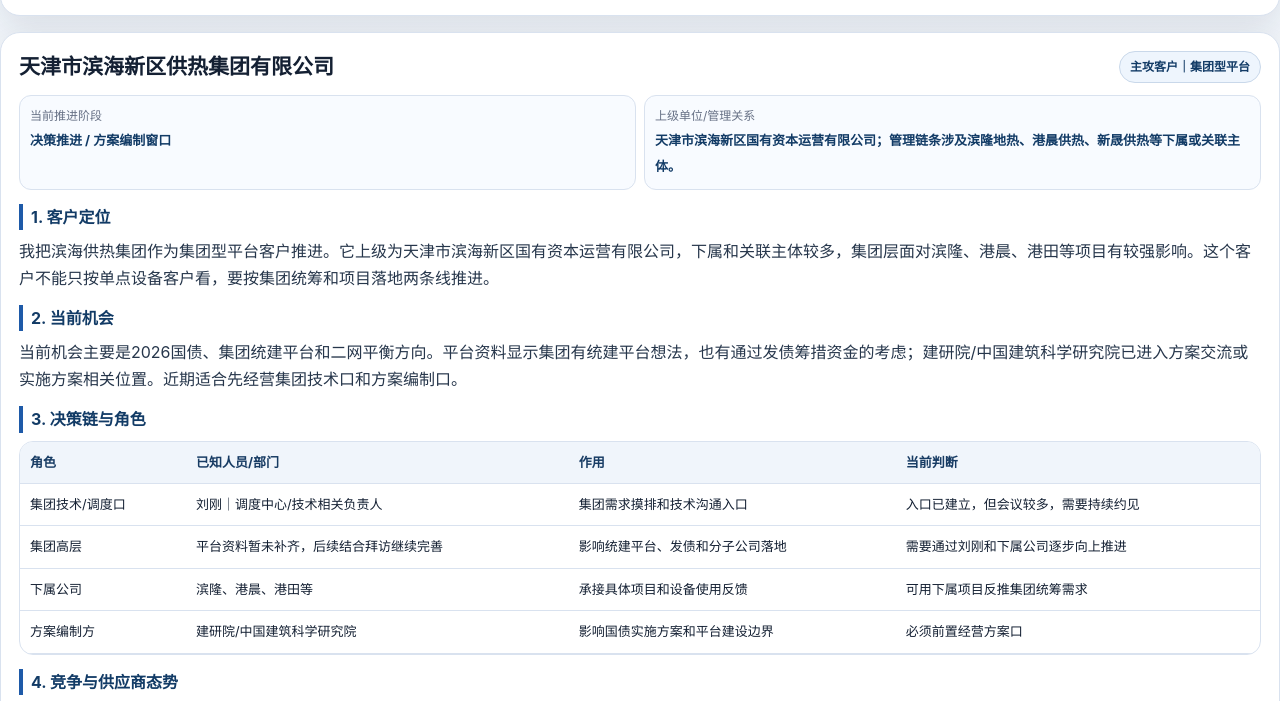
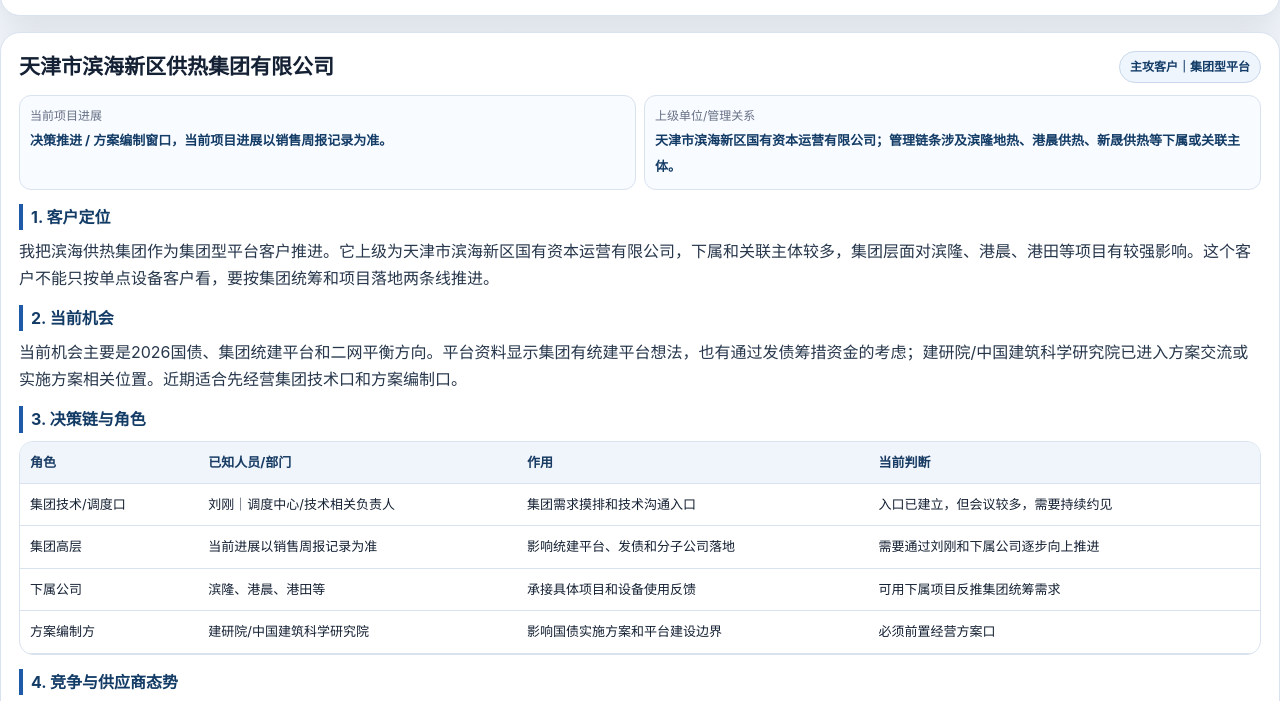
Before and after one commit to netjavacai/RUNA_tianjin_salesintelligence2026, a plain HTML site: page pages/customers.html in a window 1280 px wide. Shown: the part 1668-2369 px from the top of the page. Drawn offline with Linux system fonts and the light colour scheme.

Commit message:
Patch customer page roles and sales weekly progress wording

```diff
--- a/pages/customers.html
+++ b/pages/customers.html
@@ -26,7 +26,7 @@
   <header class="page-head"><h1>天津重点客户经营卡片</h1><p>我这次不再用压缩摘要写客户页，而是按本地销售作战平台里的客户、项目、竞品和动态评分信息，重新整理成可推进、可复盘的客户经营卡片。手机号等敏感联系方式不在页面展示。</p></header>
   <section class="customer-card">
     <div class="customer-head"><h2>天津市京津新城供热有限公司</h2><span class="badge">主攻客户｜项目窗口明确</span></div>
-    <div class="meta-grid"><div><span>当前推进阶段</span><b>商务/招采</b></div><div><span>上级单位/管理关系</span><b>天津地成建设投资有限公司；管理链条涉及宝坻区城管委供热所、朝霞街道办事处。</b></div></div>
+    <div class="meta-grid"><div><span>当前项目进展</span><b>商务/招采，当前项目进展以销售周报记录为准。</b></div><div><span>上级单位/管理关系</span><b>天津地成建设投资有限公司；管理链条涉及宝坻区城管委供热所、朝霞街道办事处。</b></div></div>
     <div class="block"><h3>1. 客户定位</h3><p>我当前把京津新城放在天津优先推进客户里。它是区属供热企业和项目主体，上级单位为天津地成建设投资有限公司，项目涉及超长期国债、智能平衡阀和软件平台，已经从客户、上级单位、考察和资料获取几个方向形成基础。</p></div>
     <div class="block"><h3>2. 当前机会</h3><p>当前机会集中在京津新城超长期国债项目2025/2026。齐东俊入口已打通，地成建设孟宪伟已被触达，可研、图纸、工程量和软件模块清单曾被拿到，说明项目不是停留在泛泛交流阶段。近期更适合抢智能平衡阀、软件平台和局部产品切入窗口。</p></div>
     <div class="block"><h3>3. 决策链与角色</h3><div class="table-wrap"><table><thead><tr><th>角色</th><th>已知人员/部门</th><th>作用</th><th>当前判断</th></tr></thead><tbody><tr><td>项目主体负责人</td><td>齐东俊｜总经理/项目决策人</td><td>项目入口、需求沟通、考察组织</td><td>入口已打通，但仍需继续确认其对最终采购的影响边界</td></tr><tr><td>上级单位</td><td>孟宪伟｜地成建设总经理</td><td>上级决策影响和资源协调</td><td>已触达，是我下一步必须持续经营的上级链条</td></tr><tr><td>引荐与属地关系</td><td>翟主任｜朝霞街道相关角色</td><td>引荐和属地协调</td><td>引荐链已验证，可作为复联和推进辅助路径</td></tr><tr><td>技术/方案沟通</td><td>王部长等技术口</td><td>可研、图纸、工程量和软件模块沟通</td><td>技术资料曾被拿到，后续要继续锁定参数和方案边界</td></tr></tbody></table></div></div>
@@ -38,10 +38,10 @@
   </section>
   <section class="customer-card">
     <div class="customer-head"><h2>天津市滨海新区供热集团有限公司</h2><span class="badge">主攻客户｜集团型平台</span></div>
-    <div class="meta-grid"><div><span>当前推进阶段</span><b>决策推进 / 方案编制窗口</b></div><div><span>上级单位/管理关系</span><b>天津市滨海新区国有资本运营有限公司；管理链条涉及滨隆地热、港晨供热、新晟供热等下属或关联主体。</b></div></div>
+    <div class="meta-grid"><div><span>当前项目进展</span><b>决策推进 / 方案编制窗口，当前项目进展以销售周报记录为准。</b></div><div><span>上级单位/管理关系</span><b>天津市滨海新区国有资本运营有限公司；管理链条涉及滨隆地热、港晨供热、新晟供热等下属或关联主体。</b></div></div>
     <div class="block"><h3>1. 客户定位</h3><p>我把滨海供热集团作为集团型平台客户推进。它上级为天津市滨海新区国有资本运营有限公司，下属和关联主体较多，集团层面对滨隆、港晨、港田等项目有较强影响。这个客户不能只按单点设备客户看，要按集团统筹和项目落地两条线推进。</p></div>
     <div class="block"><h3>2. 当前机会</h3><p>当前机会主要是2026国债、集团统建平台和二网平衡方向。平台资料显示集团有统建平台想法，也有通过发债筹措资金的考虑；建研院/中国建筑科学研究院已进入方案交流或实施方案相关位置。近期适合先经营集团技术口和方案编制口。</p></div>
-    <div class="block"><h3>3. 决策链与角色</h3><div class="table-wrap"><table><thead><tr><th>角色</th><th>已知人员/部门</th><th>作用</th><th>当前判断</th></tr></thead><tbody><tr><td>集团技术/调度口</td><td>刘刚｜调度中心/技术相关负责人</td><td>集团需求摸排和技术沟通入口</td><td>入口已建立，但会议较多，需要持续约见</td></tr><tr><td>集团高层</td><td>平台资料暂未补齐，后续结合拜访继续完善</td><td>影响统建平台、发债和分子公司落地</td><td>需要通过刘刚和下属公司逐步向上推进</td></tr><tr><td>下属公司</td><td>滨隆、港晨、港田等</td><td>承接具体项目和设备使用反馈</td><td>可用下属项目反推集团统筹需求</td></tr><tr><td>方案编制方</td><td>建研院/中国建筑科学研究院</td><td>影响国债实施方案和平台建设边界</td><td>必须前置经营方案口</td></tr></tbody></table></div></div>
+    <div class="block"><h3>3. 决策链与角色</h3><div class="table-wrap"><table><thead><tr><th>角色</th><th>已知人员/部门</th><th>作用</th><th>当前判断</th></tr></thead><tbody><tr><td>集团技术/调度口</td><td>刘刚｜调度中心/技术相关负责人</td><td>集团需求摸排和技术沟通入口</td><td>入口已建立，但会议较多，需要持续约见</td></tr><tr><td>集团高层</td><td>当前进展以销售周报记录为准</td><td>影响统建平台、发债和分子公司落地</td><td>需要通过刘刚和下属公司逐步向上推进</td></tr><tr><td>下属公司</td><td>滨隆、港晨、港田等</td><td>承接具体项目和设备使用反馈</td><td>可用下属项目反推集团统筹需求</td></tr><tr><td>方案编制方</td><td>建研院/中国建筑科学研究院</td><td>影响国债实施方案和平台建设边界</td><td>必须前置经营方案口</td></tr></tbody></table></div></div>
     <div class="block"><h3>4. 竞争与供应商态势</h3><div class="table-wrap"><table><thead><tr><th>已知供应商/相关方</th><th>可能角色</th><th>对RUNA影响</th><th>应对动作</th></tr></thead><tbody><tr><td>建研院</td><td>实施方案编制/设计影响方</td><td>可能决定平台和智能化内容边界</td><td>提前提交参数建议和方案差异</td></tr><tr><td>中国建筑科学研究院</td><td>发债交流和前期方案影响方</td><td>可能先影响集团高层判断</td><td>用RUNA设备+平台+运行场景能力补位</td></tr><tr><td>下属既有供应商</td><td>分公司存量系统或设备方</td><td>可能影响统一平台落地</td><td>先梳理各分公司系统和数据现状</td></tr></tbody></table></div></div>
     <div class="block"><h3>5. RUNA切入方案</h3><div class="table-wrap"><table><thead><tr><th>客户问题</th><th>RUNA方案</th><th>推进价值</th></tr></thead><tbody><tr><td>集团统建平台想法</td><td>智慧供热平台/集团监管方案</td><td>帮助集团看清下属站点、能耗和运行差异</td></tr><tr><td>2026国债和方案编制</td><td>设计院前置参数和智能化接口建议</td><td>把RUNA能力前置到实施方案阶段</td></tr><tr><td>下属公司二网和平衡诉求</td><td>二网平衡/智能阀控/站控联动</td><td>用下属试点支撑集团判断</td></tr></tbody></table></div></div>
     <div class="block"><h3>6. 下一步动作</h3><ul class="clean-list"><li>继续约刘刚，确认集团统建平台和发债推进节奏。</li><li>摸清建研院/中国建筑科学研究院在方案中的具体角色。</li><li>选择滨隆或其他下属公司作为试点切口，反推集团统筹需求。</li><li>准备集团监管、二网平衡和站控联动的一页式交流材料。</li></ul></div>
@@ -50,19 +50,19 @@
   </section>
   <section class="customer-card">
     <div class="customer-head"><h2>天津市房信供热有限公司</h2><span class="badge">重点跟进｜机会摸排</span></div>
-    <div class="meta-grid"><div><span>当前推进阶段</span><b>决策推进 / 线索摸排</b></div><div><span>上级单位/管理关系</span><b>上级公司-水务局；具体管理关系后续结合拜访继续完善。</b></div></div>
+    <div class="meta-grid"><div><span>当前项目进展</span><b>决策推进 / 线索摸排，当前项目进展以销售周报记录为准。</b></div><div><span>上级单位/管理关系</span><b>上级公司-水务局；后续结合销售周报继续更新。</b></div></div>
     <div class="block"><h3>1. 客户定位</h3><p>房信供热当前更像需要继续摸排的重点客户。平台资料显示其上级关系涉及水务局，朱作为副总是项目推进位，张伟涛部长已形成沟通线索。这个客户目前不能写成项目已成熟，但值得继续经营。</p></div>
     <div class="block"><h3>2. 当前机会</h3><p>当前机会仍处于项目机会摸排阶段，关键是确认真实需求、预算和项目类型。已有资料提示建研院因素存在，说明后续如果出现方案或设计阶段，必须提前摸清方案方。近期适合先做需求访谈和技术交流，不宜直接推大方案。</p></div>
-    <div class="block"><h3>3. 决策链与角色</h3><div class="table-wrap"><table><thead><tr><th>角色</th><th>已知人员/部门</th><th>作用</th><th>当前判断</th></tr></thead><tbody><tr><td>项目推进位</td><td>朱作为｜副总</td><td>可能影响项目推进和内部协调</td><td>需要继续约见，确认预算和项目边界</td></tr><tr><td>业务沟通口</td><td>张伟涛｜部长</td><td>客户需求搜集和客情维护</td><td>已形成沟通基础，可继续补齐现场信息</td></tr><tr><td>上级关系</td><td>水务局/上级公司</td><td>影响预算、项目审批和采购路径</td><td>平台资料暂未补齐，后续结合拜访继续完善</td></tr></tbody></table></div></div>
+    <div class="block"><h3>3. 决策链与角色</h3><div class="table-wrap"><table><thead><tr><th>角色</th><th>已知人员/部门</th><th>作用</th><th>当前判断</th></tr></thead><tbody><tr><td>董事长</td><td>于占江</td><td>方向判断/重大事项决策</td><td>后续结合项目推进继续跟进</td></tr><tr><td>总经理</td><td>张敏</td><td>经营统筹/项目推进</td><td>后续结合销售周报更新进展</td></tr></tbody></table></div></div>
     <div class="block"><h3>4. 竞争与供应商态势</h3><div class="table-wrap"><table><thead><tr><th>已知供应商/相关方</th><th>可能角色</th><th>对RUNA影响</th><th>应对动作</th></tr></thead><tbody><tr><td>建研院</td><td>方案或设计影响方</td><td>可能影响项目技术口径</td><td>先确认是否进入具体方案阶段</td></tr><tr><td>现有设备/系统供应商</td><td>存量合作方</td><td>可能影响接口和替换路径</td><td>拜访时补齐既有系统、站点和供应商清单</td></tr></tbody></table></div></div>
     <div class="block"><h3>5. RUNA切入方案</h3><div class="table-wrap"><table><thead><tr><th>客户问题</th><th>RUNA方案</th><th>推进价值</th></tr></thead><tbody><tr><td>需求尚未完全清楚</td><td>SPIN需求识别/客户作战卡</td><td>先判断是否真有项目窗口</td></tr><tr><td>可能存在二网或站控问题</td><td>二网平衡/换热站自控</td><td>从运行痛点切入，不直接承诺效果</td></tr><tr><td>可能涉及方案方</td><td>设计院前置沟通材料</td><td>避免后期被动跟随参数</td></tr></tbody></table></div></div>
-    <div class="block"><h3>6. 下一步动作</h3><ul class="clean-list"><li>先约朱作为副总或张伟涛部长，确认项目类型和预算口径。</li><li>补齐现有系统、站点数量、供应商和设计院关系。</li><li>准备二网平衡、站控和客服投诉治理的初访问题。</li><li>如果客户愿意交流，再推动一次小范围技术沟通。</li></ul></div>
+    <div class="block"><h3>6. 下一步动作</h3><ul class="clean-list"><li>当前项目进展以销售周报记录为准，后续结合拜访继续更新。</li><li>补齐现有系统、站点数量、供应商和设计院关系。</li><li>准备二网平衡、站控和客服投诉治理的初访问题。</li><li>如果客户愿意交流，再推动一次小范围技术沟通。</li></ul></div>
     <div class="block"><h3>7. 当前风险</h3><ul class="clean-list"><li>项目边界不清，容易把潜在线索误判为成熟机会。</li><li>预算和上级审批路径尚未打开。</li><li>建研院角色需要进一步核验。</li><li>缺少明确产品切入点前，不宜重投入。</li></ul></div>
     <div class="block"><h3>8. 所需支持</h3><div class="support-list"><span>区域品牌材料</span><span>本地化服务说明</span><span>客户初访问题卡</span><span>设计院沟通材料</span></div></div>
   </section>
   <section class="customer-card">
     <div class="customer-head"><h2>天津市恒安供热发展有限公司</h2><span class="badge">重点跟进｜采购窗口</span></div>
-    <div class="meta-grid"><div><span>当前推进阶段</span><b>决策推进 / 采购窗口</b></div><div><span>上级单位/管理关系</span><b>区平台公司-区国资委；内部链条涉及采购部、调度中心、总经理。</b></div></div>
+    <div class="meta-grid"><div><span>当前项目进展</span><b>决策推进 / 采购窗口，当前项目进展以销售周报记录为准。</b></div><div><span>上级单位/管理关系</span><b>区平台公司-区国资委；内部链条涉及采购部、调度中心、总经理。</b></div></div>
     <div class="block"><h3>1. 客户定位</h3><p>恒安供热是宝坻区属供热企业，平台资料显示其供热区域覆盖较大，当前线索集中在国债和智能平衡阀采购。采购部、调度中心和总经理链条都出现过，但总经理约见仍有难度。</p></div>
     <div class="block"><h3>2. 当前机会</h3><p>当前机会指向恒安供热1.1亿国债/智能平衡阀采购。平台动作建议已转向报价、入围和采购影响人经营，说明它不是简单品牌介绍阶段。近期应重点确认批复、资金边界、采购时间和入围条件。</p></div>
     <div class="block"><h3>3. 决策链与角色</h3><div class="table-wrap"><table><thead><tr><th>角色</th><th>已知人员/部门</th><th>作用</th><th>当前判断</th></tr></thead><tbody><tr><td>采购影响人</td><td>吴宝芬｜企业发展部/采购相关负责人</td><td>参数、询价、组织交流</td><td>当前主要推进口之一</td></tr><tr><td>运行技术口</td><td>李海生｜调度中心主任</td><td>运行需求和技术判断</td><td>适合围绕智能平衡阀和调度效果继续交流</td></tr><tr><td>最终决策影响</td><td>陈刚｜总经理</td><td>高层拍板和项目推进</td><td>目前难约，需要通过供热所或既有关系促进</td></tr><tr><td>属地协助</td><td>供热所相关角色</td><td>帮助推进高层约见</td><td>可作为下一步破局辅助路径</td></tr></tbody></table></div></div>
@@ -74,22 +74,22 @@
   </section>
   <section class="customer-card">
     <div class="customer-head"><h2>天津市鑫泰供热有限公司</h2><span class="badge">观察推进｜先补决策链</span></div>
-    <div class="meta-grid"><div><span>当前推进阶段</span><b>决策推进 / 线索初开</b></div><div><span>上级单位/管理关系</span><b>上级单位未明确；目前只到工程技术口。</b></div></div>
+    <div class="meta-grid"><div><span>当前项目进展</span><b>决策推进 / 线索初开，当前项目进展以销售周报记录为准。</b></div><div><span>上级单位/管理关系</span><b>后续结合销售周报继续更新；目前已补充总经理和副总经理角色。</b></div></div>
     <div class="block"><h3>1. 客户定位</h3><p>鑫泰目前是供热企业线索，但平台资料显示只打开到郝长岭工程师，父级单位未明确，预算和决策链尚未打开。我当前不会把它放在第一优先级，但会保留观察和轻量推进。</p></div>
     <div class="block"><h3>2. 当前机会</h3><p>当前记录主要是合作机会摸排，郝工有会议，后续另约沟通，并已添加微信分享公司及产品介绍。平台推理提示存在预算压力，适合先做小范围技术交流或试点型切入，不宜上来推完整方案。</p></div>
-    <div class="block"><h3>3. 决策链与角色</h3><div class="table-wrap"><table><thead><tr><th>角色</th><th>已知人员/部门</th><th>作用</th><th>当前判断</th></tr></thead><tbody><tr><td>技术入口</td><td>郝长岭｜工程师</td><td>技术交流和初步信息入口</td><td>已打开初步联系，但不是完整决策链</td></tr><tr><td>经营/采购口</td><td>平台资料暂未补齐，后续结合拜访继续完善</td><td>影响预算和采购</td><td>下一步必须补齐</td></tr><tr><td>高层或上级单位</td><td>平台资料暂未补齐，后续结合拜访继续完善</td><td>影响是否值得加大投入</td><td>未打开前不宜重投入</td></tr></tbody></table></div></div>
+    <div class="block"><h3>3. 决策链与角色</h3><div class="table-wrap"><table><thead><tr><th>角色</th><th>已知人员/部门</th><th>作用</th><th>当前判断</th></tr></thead><tbody><tr><td>总经理</td><td>杨春鹏</td><td>决策/统筹</td><td>后续结合项目推进继续跟进</td></tr><tr><td>副总经理</td><td>刘炳海</td><td>经营/技术协同</td><td>后续结合拜访继续补充判断</td></tr></tbody></table></div></div>
     <div class="block"><h3>4. 竞争与供应商态势</h3><div class="table-wrap"><table><thead><tr><th>已知供应商/相关方</th><th>可能角色</th><th>对RUNA影响</th><th>应对动作</th></tr></thead><tbody><tr><td>现有供应商</td><td>存量设备或系统方</td><td>可能影响替换和接口边界</td><td>拜访时先问清现有系统和采购习惯</td></tr><tr><td>价格型竞争方</td><td>潜在采购竞争</td><td>经营困难或预算压力会放大价格因素</td><td>优先推试点和分步实施</td></tr></tbody></table></div></div>
     <div class="block"><h3>5. RUNA切入方案</h3><div class="table-wrap"><table><thead><tr><th>客户问题</th><th>RUNA方案</th><th>推进价值</th></tr></thead><tbody><tr><td>预算和需求未清</td><td>技术交流+需求识别</td><td>先判断是否有真实项目窗口</td></tr><tr><td>可能存在二网/站控问题</td><td>二网平衡/站控改造试点</td><td>用小范围场景验证价值</td></tr><tr><td>决策链不完整</td><td>客户作战卡补齐</td><td>避免只在技术口空转</td></tr></tbody></table></div></div>
-    <div class="block"><h3>6. 下一步动作</h3><ul class="clean-list"><li>再次约郝长岭，补齐当前运行痛点和项目计划。</li><li>确认是否有预算、批复或近期采购窗口。</li><li>摸清高层、采购和上级单位关系。</li><li>如果需求明确，再安排一次轻量技术交流。</li></ul></div>
+    <div class="block"><h3>6. 下一步动作</h3><ul class="clean-list"><li>当前项目进展以销售周报记录为准，后续结合拜访继续更新。</li><li>确认是否有预算、批复或近期采购窗口。</li><li>继续跟进总经理杨春鹏、副总经理刘炳海相关推进口径。</li><li>如果需求明确，再安排一次轻量技术交流。</li></ul></div>
     <div class="block"><h3>7. 当前风险</h3><ul class="clean-list"><li>当前只到工程师，决策链不完整。</li><li>预算和付款能力不清，不适合重投入。</li><li>客户真实需求尚未被验证。</li><li>容易停留在资料发送和泛泛交流。</li></ul></div>
     <div class="block"><h3>8. 所需支持</h3><div class="support-list"><span>轻量产品资料</span><span>初访SPIN问题卡</span><span>小范围试点方案模板</span></div></div>
   </section>
   <section class="customer-card">
     <div class="customer-head"><h2>天津能源集团</h2><span class="badge">集团路径观察｜不强写项目</span></div>
-    <div class="meta-grid"><div><span>当前推进阶段</span><b>集团路径观察</b></div><div><span>上级单位/管理关系</span><b>平台资料暂未补齐，后续结合拜访继续完善。</b></div></div>
+    <div class="meta-grid"><div><span>当前项目进展</span><b>集团路径观察，当前项目进展以销售周报记录为准。</b></div><div><span>上级单位/管理关系</span><b>当前进展以销售周报记录为准，后续结合项目推进继续补充。</b></div></div>
     <div class="block"><h3>1. 客户定位</h3><p>现有平台接口没有形成天津能源集团的独立客户卡。我当前只把它作为集团级路径观察对象，不把它写成已经打开的项目机会。后续如果要推进，需要先明确下属单位、主管部门、预算路径和具体项目窗口。</p></div>
     <div class="block"><h3>2. 当前机会</h3><p>当前不宜直接写成成熟机会。更稳妥的做法，是结合天津区域供热集团、区属平台和具体供热公司线索，判断是否存在集团监管、低碳能源监管、平台统筹或标杆交流窗口。</p></div>
-    <div class="block"><h3>3. 决策链与角色</h3><div class="table-wrap"><table><thead><tr><th>角色</th><th>已知人员/部门</th><th>作用</th><th>当前判断</th></tr></thead><tbody><tr><td>集团高层/主管部门</td><td>平台资料暂未补齐，后续结合拜访继续完善</td><td>决定是否存在集团级统筹窗口</td><td>先不写成已触达</td></tr><tr><td>下属供热单位</td><td>平台资料暂未补齐，后续结合拜访继续完善</td><td>可能承接具体项目</td><td>需从具体客户反推集团需求</td></tr><tr><td>信息化/生产运行口</td><td>平台资料暂未补齐，后续结合拜访继续完善</td><td>影响平台、调度、能耗类需求</td><td>后续按项目窗口补齐</td></tr></tbody></table></div></div>
+    <div class="block"><h3>3. 决策链与角色</h3><div class="table-wrap"><table><thead><tr><th>角色</th><th>已知人员/部门</th><th>作用</th><th>当前判断</th></tr></thead><tbody><tr><td>集团高层/主管部门</td><td>当前进展以销售周报记录为准</td><td>决定是否存在集团级统筹窗口</td><td>先不写成已触达</td></tr><tr><td>下属供热单位</td><td>当前进展以销售周报记录为准</td><td>可能承接具体项目</td><td>需从具体客户反推集团需求</td></tr><tr><td>信息化/生产运行口</td><td>当前进展以销售周报记录为准</td><td>影响平台、调度、能耗类需求</td><td>后续按项目窗口补齐</td></tr></tbody></table></div></div>
     <div class="block"><h3>4. 竞争与供应商态势</h3><div class="table-wrap"><table><thead><tr><th>已知供应商/相关方</th><th>可能角色</th><th>对RUNA影响</th><th>应对动作</th></tr></thead><tbody><tr><td>既有平台或系统方</td><td>存量系统供应商</td><td>可能影响平台切入</td><td>先梳理既有系统和下属单位应用情况</td></tr><tr><td>设计院/咨询方</td><td>前期方案影响方</td><td>可能影响集团级方案口径</td><td>如出现统筹项目，需前置方案方</td></tr></tbody></table></div></div>
     <div class="block"><h3>5. RUNA切入方案</h3><div class="table-wrap"><table><thead><tr><th>客户问题</th><th>RUNA方案</th><th>推进价值</th></tr></thead><tbody><tr><td>集团监管或统筹需求</td><td>智慧供热平台/集团监管方案</td><td>帮助集团看清下属单位运行差异</td></tr><tr><td>低碳和能耗管理需求</td><td>低碳能源监管/节能测算</td><td>先做测算逻辑，不承诺固定收益</td></tr><tr><td>下属项目试点需求</td><td>二网平衡/站控/稽查场景试点</td><td>用具体场景支撑集团判断</td></tr></tbody></table></div></div>
     <div class="block"><h3>6. 下一步动作</h3><ul class="clean-list"><li>先从已接触的区属和集团型客户中反推天津能源集团是否有真实窗口。</li><li>补齐下属单位、主管部门和项目预算路径。</li><li>如果出现集团统筹需求，再准备经营汇报和平台方案交流。</li><li>暂不把它作为近期主攻客户消耗资源。</li></ul></div>
@@ -102,7 +102,7 @@
 <div class="table-wrap"><table><thead><tr><th>客户/主体</th><th>关系定位</th><th>我当前判断</th></tr></thead><tbody><tr><td>天津滨隆地热能源有限公司</td><td>滨海供热集团下属/关联主体</td><td>EMC、二网平衡、平衡阀采购和建研院中标后合作路径较清楚，可作为滨海集团下属试点切口。</td></tr><tr><td>天津市津房热能技术开发有限公司</td><td>市属国企供热企业</td><td>二网平衡、国债、平台升级、数据中台方向有线索，技术部和站端已打开，预算和项目申报链条仍需补齐。</td></tr><tr><td>天津市房信物业发展有限公司 / 天津市重热供热技术工程有限公司 / 清新供热</td><td>房信体系关联线索</td><td>现有资料提示其存在一套班子或关联管理关系，建议作为房信体系补充线索，不强行列为主攻客户。</td></tr></tbody></table></div>  </section>
 </main>
 <button class="to-top" aria-label="返回顶部">↑</button>
-<footer class="footer">这些客户卡片来自本地销售作战平台的阶段性资料整理，后续结合拜访继续完善。</footer>
+<footer class="footer">这些客户卡片来自本地销售作战平台的阶段性资料整理，当前项目进展以销售周报记录为准。</footer>
 <script src="../assets/app.js"></script>
 </body>
 </html>
```
